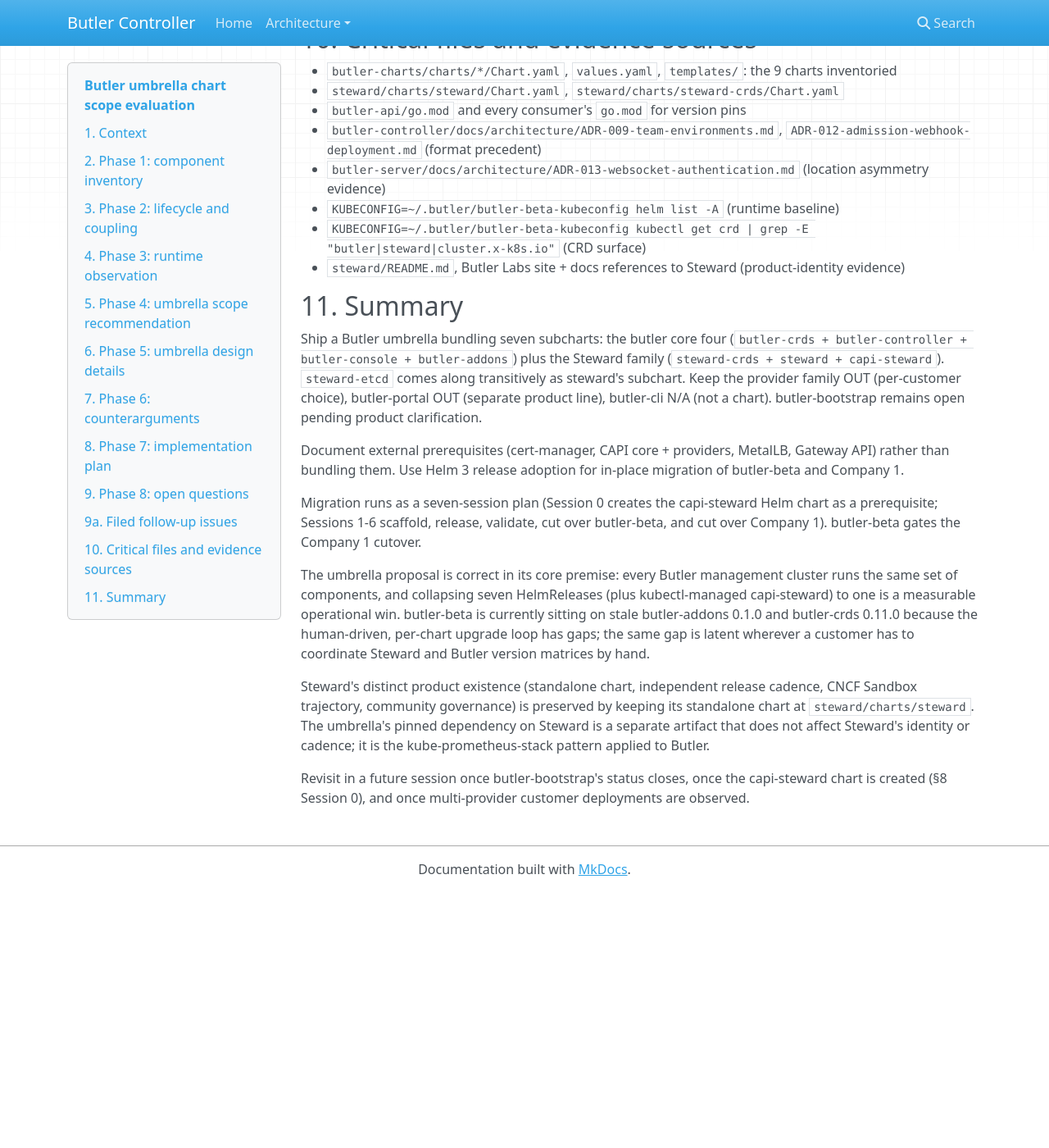
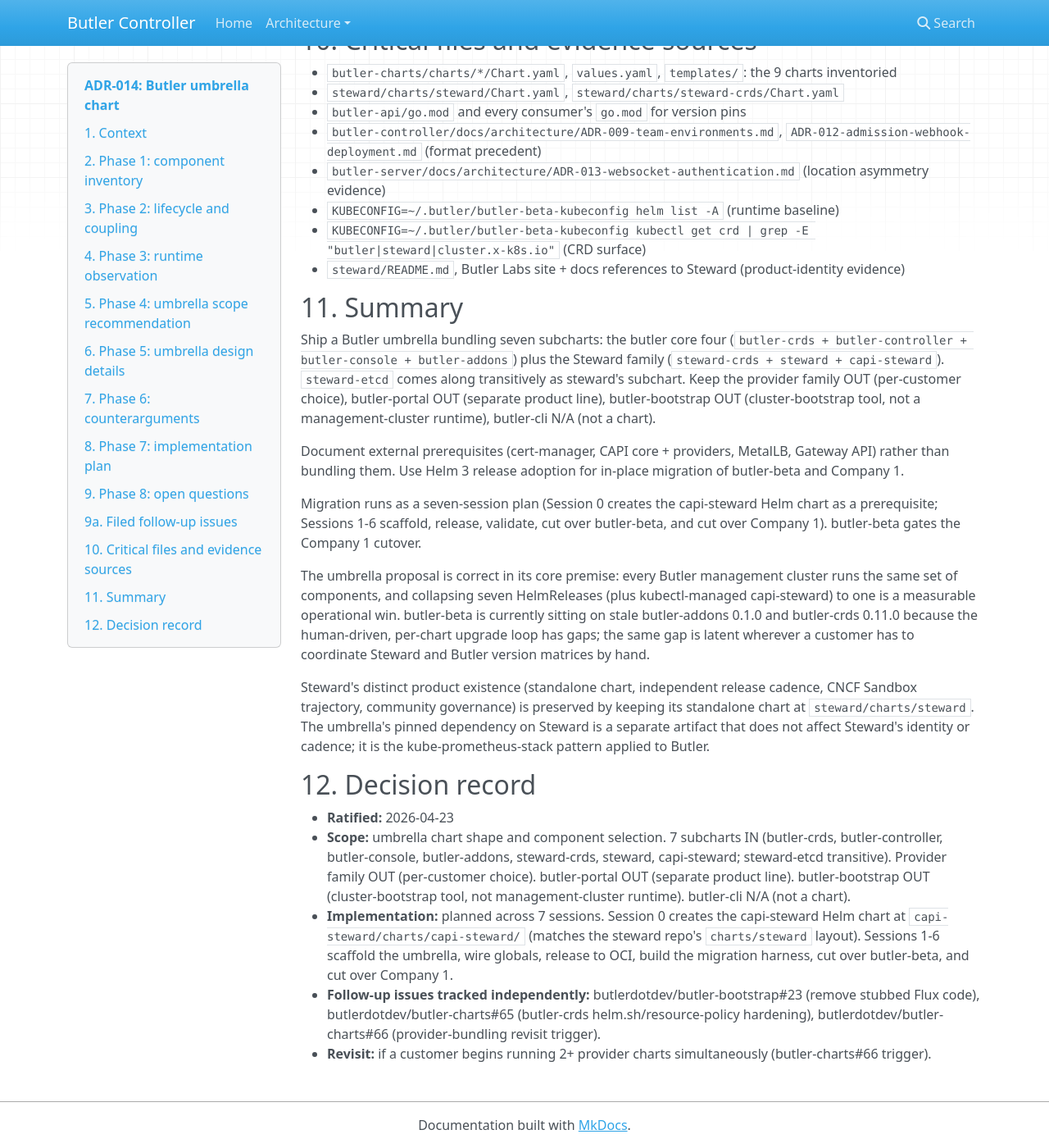
Before and after one commit to butlerdotdev/butler-controller, an MkDocs documentation site: the page built from docs/architecture/ADR-014-butler-umbrella-chart.md, in a window 1280 px wide and 1400 px high, scrolled down 14985 px. Shown: the whole window at 82% size. Built offline with MkDocs 1.6.1, drawn with Linux system fonts in a browser that asks for light colours; nearby versions of some CDN libraries; before the commit the page ends 16073 px from its top, so only the background shows below that; some of the changed text lies outside the part shown.

Commit message:
docs: promote umbrella chart evaluation to ADR-014
Phase 8 items 1 (butler-bootstrap status) and 3 (ADR location) closed
this session:

- butler-bootstrap is used only for cluster bootstrap, not as a
  management-cluster runtime component. The umbrella is a management-
  cluster install; butler-bootstrap runs during a different phase of
  the platform lifecycle. Correctly OUT by workload-class distinction,
  not by doubt about the chart's future.
- ADR-014 lives at butler-controller/docs/architecture/, matching
  ADR-009 and ADR-012 precedent.

Promotion changes:
- Rename umbrella-chart-evaluation.md to ADR-014-butler-umbrella-chart.md
- Title changed to 'ADR-014: Butler umbrella chart'
- Status: Accepted (was: Draft evaluation)
- Remove the 'This evaluation is a draft' disclaimer from Section 1
- Update Section 5.1 butler-bootstrap row with the classification-based
  reasoning
- Update Section 5.2 scope summary to move butler-bootstrap to OUT
- Update Section 7.4 counterargument pass to reflect the resolution
- Update Section 8 Session 1 dependency (Phase 8 butler-bootstrap flag
  dropped)
- Update Section 9 to mark items 1 and 3 CLOSED with their decisions
- Add Section 12 'Decision record' footer with ratification details,
  scope, implementation sessions, and follow-up issue links

```diff
--- a/docs/architecture/umbrella-chart-evaluation.md
+++ b/docs/architecture/ADR-014-butler-umbrella-chart.md
@@ -1,13 +1,11 @@
-# Butler umbrella chart scope evaluation
+# ADR-014: Butler umbrella chart
 
 | | |
 |---|---|
-| **Status** | Draft evaluation (not a ratified ADR) |
+| **Status** | Accepted |
 | **Date** | 2026-04-23 |
 | **Scope** | Should Butler ship as a Helm umbrella chart, and if so, which components belong inside? |
-| **Outcome** | Recommended: ship a `butler` umbrella bundling butler-crds + butler-controller + butler-console + butler-addons + steward-crds + steward + capi-steward. Provider charts and butler-portal stay external. |
-
-This evaluation is a draft; promotion to `ADR-014-*` (wherever placed) is a future decision once the recommendation stabilizes and the open questions close.
+| **Outcome** | Ship a `butler` umbrella bundling butler-crds + butler-controller + butler-console + butler-addons + steward-crds + steward + capi-steward. Provider charts and butler-portal stay external. butler-bootstrap is a cluster-bootstrap tool, not a management-cluster runtime component; out of umbrella scope by nature. |
 
 ## 1. Context
 
@@ -170,7 +168,7 @@ For each component, IN or OUT of the umbrella with evidence-based reasoning. Cri
 | butler-controller | IN | Core reconciler for Butler CRDs. Releases track butler-api pins; moves in lockstep with butler-crds. Primary upgrade target. |
 | butler-console | IN | Ships butler-server as well as the SPA. butler-server also pins butler-api v0.10.0 alongside butler-controller. Customer expectation is that UI and controller upgrade together. Not bundling forces customers to coordinate a console chart bump with a controller chart bump every release. |
 | butler-addons | IN | Installs ButlerConfig singleton, init User, AddonDefinition catalog. Semantically tied to `butler-crds` (ButlerConfig is a CRD, AddonDefinitions reference the catalog the controller reads). Tiny RBAC+CR chart; trivial to include; keeps the "install Butler" story a single operation. |
-| butler-bootstrap | **OPEN** (lean OUT) | Chart exists at 0.1.0 and has not iterated. butler-beta does not deploy it. butler-cli performs the bootstrap role on butler-beta today. Chart may be legacy. Requires product-side clarification (Phase 8). Default position until clarified: OUT. |
+| butler-bootstrap | OUT | Chart is used only for cluster bootstrap (provisioning new clusters), not as a management-cluster runtime component. The umbrella is a management-cluster install; butler-bootstrap runs in a different phase of the platform lifecycle. Correctly OUT by nature of being a different workload class, not because of doubt about its future. |
 | butler-provider-harvester | OUT | Per-customer choice. butler-beta runs zero provider charts. Bundling all providers would install 3 controller Deployments and 3 credential Secrets surfaces on every management cluster regardless of use. Customers install the provider they run. |
 | butler-provider-nutanix | OUT | Same as harvester. |
 | butler-provider-proxmox | OUT | Same as harvester. Chart is at 0.1.0 and provider is still maturing. |
@@ -186,11 +184,9 @@ For each component, IN or OUT of the umbrella with evidence-based reasoning. Cri
 
 **IN (7 subcharts):** butler-crds, butler-controller, butler-console, butler-addons, steward-crds, steward, capi-steward. steward-etcd ships transitively as a subchart of steward.
 
-**Pending decision (1 subchart):** butler-bootstrap. Default OUT pending clarification. See Phase 8.
+**OUT:** all provider charts (per-customer choice; see §5.1), butler-portal (separate product line), butler-bootstrap (cluster-bootstrap tool, not a management-cluster runtime), butler-cli (not a chart).
 
-**OUT:** all provider charts (per-customer choice; see §5.1), butler-portal (separate product line), butler-cli (not a chart).
-
-**Prerequisite workstream:** no capi-steward Helm chart exists today. Session 0 of the implementation plan (§8) must create one before the umbrella can bundle it.
+**Prerequisite workstream:** no capi-steward Helm chart exists today. Session 0 of the implementation plan (§8) must create one before the umbrella can bundle it. Chart location: `capi-steward/charts/capi-steward/` (matching the steward repo's `charts/steward` pattern; see §9.4).
 
 ### 5.3 External prerequisites (documented, not bundled)
 
@@ -368,13 +364,13 @@ Every meaningful Phase 4 and Phase 5 decision gets stress-tested.
 
 **Survives:** PARTIALLY. If, once multiple customers are running 2+ providers, the coordination tax materializes, revisit. For this decision, the evidence points OUT.
 
-### 7.4 Decision: butler-bootstrap stays out (pending clarification)
+### 7.4 Decision: butler-bootstrap stays out (resolved by classification)
 
 **Counterargument:** A chart exists; someone presumably uses it. Default-OUT might break a workflow we cannot see.
 
-**Response:** butler-beta does not deploy the chart. The chart has not iterated past 0.1.0. butler-cli performs the bootstrap role on observed customers. Either the chart is legacy (drop it) or it serves a workflow not represented in either observed customer (Company 1 unobserved). This is genuinely a Phase 8 question the evaluation cannot answer alone.
+**Response:** butler-bootstrap is used only for initial cluster bootstrap, not as a management-cluster runtime component. The umbrella is a management-cluster install (all 7 subcharts run continuously on the management cluster); butler-bootstrap runs during a different phase of the platform lifecycle, producing a cluster that the umbrella then installs into. Not including butler-bootstrap in a management-cluster umbrella is not a coverage gap; it is a correct workload-class separation.
 
-**Survives:** YES. Flagged for user decision (§9).
+**Survives:** NO. Resolved.
 
 ### 7.5 Decision: umbrella name is `butler` (not `butler-platform`)
 
@@ -399,7 +395,7 @@ Six sessions. Each session is surgical and validates on butler-beta or a KinD sc
 | Session | Scope | Validation | Depends on |
 |---|---|---|---|
 | 0 | Create a capi-steward Helm chart (prereq workstream; capi-steward is currently deployed via raw kubectl manifests). Publish to the same OCI registry used by the other Butler charts. | `helm install` on a KinD cluster reproduces the kubectl-managed Deployment + RBAC. | none |
-| 1 | Scaffold `butler-charts/charts/butler/Chart.yaml` with all 7 subchart dependencies at current versions. Minimal `values.yaml`. `helm template` smoke test. | `helm lint` + `helm template` pass locally. No push. | Session 0; Phase 8 resolution of butler-bootstrap inclusion |
+| 1 | Scaffold `butler-charts/charts/butler/Chart.yaml` with all 7 subchart dependencies at current versions. Minimal `values.yaml`. `helm template` smoke test. | `helm lint` + `helm template` pass locally. No push. | Session 0 |
 | 2 | Introduce `global.*` values. Rewire each subchart's values.yaml to honor globals via the Helm subchart global pattern. Requires PRs into butler-crds/controller/console/addons and steward/capi-steward to accept globals. | `helm template` shows expected rendering with a single `global.imageRegistry` override. Subchart individual installs still work (backward compatible). | Session 1 |
 | 3 | Release `butler 1.0.0-rc0` to OCI. Install on a KinD scratch cluster via `helm install`. | Full KinD smoke test: CRDs install, controller + console + steward + capi-steward pods Ready, ButlerConfig and a test TenantControlPlane reconcile. | Session 2 |
 | 4 | Migration harness: write and test the Helm 3 release adoption script on the KinD scratch cluster that previously held the seven individual releases (four butler-* + steward-crds + steward + a capi-steward Helm release converted from kubectl manifests). Prove it re-adopts without resource churn. | Re-adopt dry-run, apply, confirm `helm list` shows only `butler` and `helm get manifest butler` matches the union of the previous releases. | Session 3 |
@@ -410,9 +406,9 @@ Six sessions. Each session is surgical and validates on butler-beta or a KinD sc
 
 ## 9. Phase 8: open questions
 
-1. **butler-bootstrap chart status.** Is the chart still intended for use, or has butler-cli fully replaced it? Default: OUT of umbrella until clarified. If kept, re-evaluate inclusion.
-2. **butler-providers meta-umbrella.** If multi-provider deployments become common, is a `butler-providers` sub-umbrella worth building that bundles only the providers a specific customer needs? Not today; worth a future decision point.
-3. **Document location and ADR asymmetry.** ADR-009, ADR-012 live in butler-controller. ADR-013 lives in butler-server. ADR-010 and ADR-011 are referenced elsewhere but not observed in butler-controller's docs/architecture this session; they likely live in butler-server and butler-cli respectively. If this evaluation promotes to ADR-014, where does it land: butler-controller (consistency with the charter ADRs), butler-charts (consistency with the subject matter), or a new butler-umbrella docs tree (consistency with cross-repo architecture)? Worth resolving before the next ADR lands anywhere.
+1. **butler-bootstrap chart status.** [CLOSED 2026-04-23] Is the chart still intended for use, or has butler-cli fully replaced it? **Decision:** butler-bootstrap is the cluster-bootstrap tool; it runs during cluster provisioning, not as a management-cluster runtime component. It does not belong in a management-cluster umbrella; this is a workload-class distinction, not a doubt about the chart's future. §5.1 and §7.4 updated accordingly.
+2. **butler-providers meta-umbrella.** If multi-provider deployments become common, is a `butler-providers` sub-umbrella worth building that bundles only the providers a specific customer needs? Not today; worth a future decision point. Tracked as butlerdotdev/butler-charts#66.
+3. **Document location and ADR asymmetry.** [CLOSED 2026-04-23] **Decision:** this evaluation promotes to ADR-014 at `butler-controller/docs/architecture/ADR-014-butler-umbrella-chart.md`, matching ADR-009 and ADR-012 precedent. The broader asymmetry (ADR-010, ADR-011, ADR-013 live in other repos) stands as a separate documentation item; not addressed here.
 4. **capi-steward Helm chart creation.** [CLOSED 2026-04-23] The umbrella scope includes capi-steward, but no Helm chart exists today (deployed via kubectl manifests on butler-beta). Session 0 of the implementation plan creates the chart. **Decision:** chart lives in the capi-steward repo at `capi-steward/charts/capi-steward/`, matching the steward repo's `charts/steward` pattern for consistency. Published to the same OCI registry.
 5. **butler-cli integration.** Today, `butleradm` bootstrap installs individual charts. Post-umbrella, does the CLI install the umbrella by default? That's a butler-cli PR; not an umbrella decision, but a dependency of any "install Butler" story refresh.
 6. **Company 1 kubeconfig parity.** This evaluation could not validate against Company 1. Before the Session 5-6 cutover sequence, get Company 1 runtime state into scope (shared kubeconfig or a one-time snapshot via their operator) to avoid migrating blind.
@@ -439,7 +435,7 @@ Surfaced by this evaluation; tracked separately from the umbrella implementation
 
 ## 11. Summary
 
-Ship a Butler umbrella bundling seven subcharts: the butler core four (`butler-crds + butler-controller + butler-console + butler-addons`) plus the Steward family (`steward-crds + steward + capi-steward`). `steward-etcd` comes along transitively as steward's subchart. Keep the provider family OUT (per-customer choice), butler-portal OUT (separate product line), butler-cli N/A (not a chart). butler-bootstrap remains open pending product clarification.
+Ship a Butler umbrella bundling seven subcharts: the butler core four (`butler-crds + butler-controller + butler-console + butler-addons`) plus the Steward family (`steward-crds + steward + capi-steward`). `steward-etcd` comes along transitively as steward's subchart. Keep the provider family OUT (per-customer choice), butler-portal OUT (separate product line), butler-bootstrap OUT (cluster-bootstrap tool, not a management-cluster runtime), butler-cli N/A (not a chart).
 
 Document external prerequisites (cert-manager, CAPI core + providers, MetalLB, Gateway API) rather than bundling them. Use Helm 3 release adoption for in-place migration of butler-beta and Company 1.
 
@@ -449,4 +445,10 @@ The umbrella proposal is correct in its core premise: every Butler management cl
 
 Steward's distinct product existence (standalone chart, independent release cadence, CNCF Sandbox trajectory, community governance) is preserved by keeping its standalone chart at `steward/charts/steward`. The umbrella's pinned dependency on Steward is a separate artifact that does not affect Steward's identity or cadence; it is the kube-prometheus-stack pattern applied to Butler.
 
-Revisit in a future session once butler-bootstrap's status closes, once the capi-steward chart is created (§8 Session 0), and once multi-provider customer deployments are observed.
+## 12. Decision record
+
+- **Ratified:** 2026-04-23
+- **Scope:** umbrella chart shape and component selection. 7 subcharts IN (butler-crds, butler-controller, butler-console, butler-addons, steward-crds, steward, capi-steward; steward-etcd transitive). Provider family OUT (per-customer choice). butler-portal OUT (separate product line). butler-bootstrap OUT (cluster-bootstrap tool, not management-cluster runtime). butler-cli N/A (not a chart).
+- **Implementation:** planned across 7 sessions. Session 0 creates the capi-steward Helm chart at `capi-steward/charts/capi-steward/` (matches the steward repo's `charts/steward` layout). Sessions 1-6 scaffold the umbrella, wire globals, release to OCI, build the migration harness, cut over butler-beta, and cut over Company 1.
+- **Follow-up issues tracked independently:** butlerdotdev/butler-bootstrap#23 (remove stubbed Flux code), butlerdotdev/butler-charts#65 (butler-crds helm.sh/resource-policy hardening), butlerdotdev/butler-charts#66 (provider-bundling revisit trigger).
+- **Revisit:** if a customer begins running 2+ provider charts simultaneously (butler-charts#66 trigger).
```
